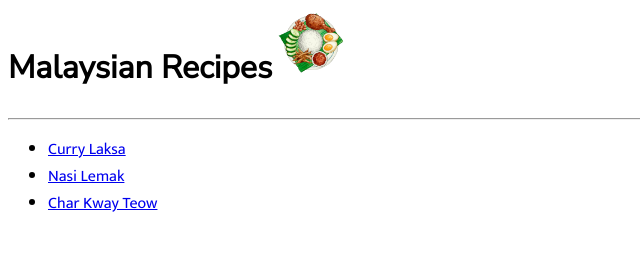
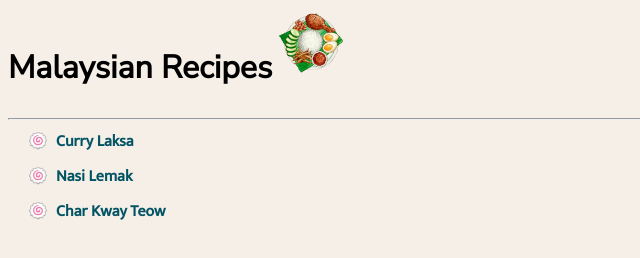
Before and after one commit to zher-min/malaysian-recipes, a plain HTML site: page index.html in a window 1280 px wide. Shown: the whole page, without its empty margins (0-640 px from the left). Drawn offline with Linux system fonts and the light colour scheme.

Commit message:
refine how links look

```diff
--- a/styles.css
+++ b/styles.css
@@ -5,3 +5,38 @@
 * {
     font-family: 'Mukta', sans-serif;
 }
+
+a {
+    text-decoration: none;
+    color: #025464;
+    font-weight: 600;
+    border-bottom: 1px solid transparent;
+    transition: border-bottom 0.8s ease;
+
+}
+
+a:hover{
+    border-bottom: 1px solid #080202;
+    color: #080202;
+
+
+}
+
+html {
+    background-color: #F5EFE7;
+}
+
+ul {
+    list-style-type: none;
+    margin:0;
+    padding: 0;
+}
+
+ul li::before{
+    margin-bottom: 8px;
+    margin-right: 8px;
+    padding-left: 20px;
+    content: "\1F365";
+    display: inline-block
+    ;
+}
```
